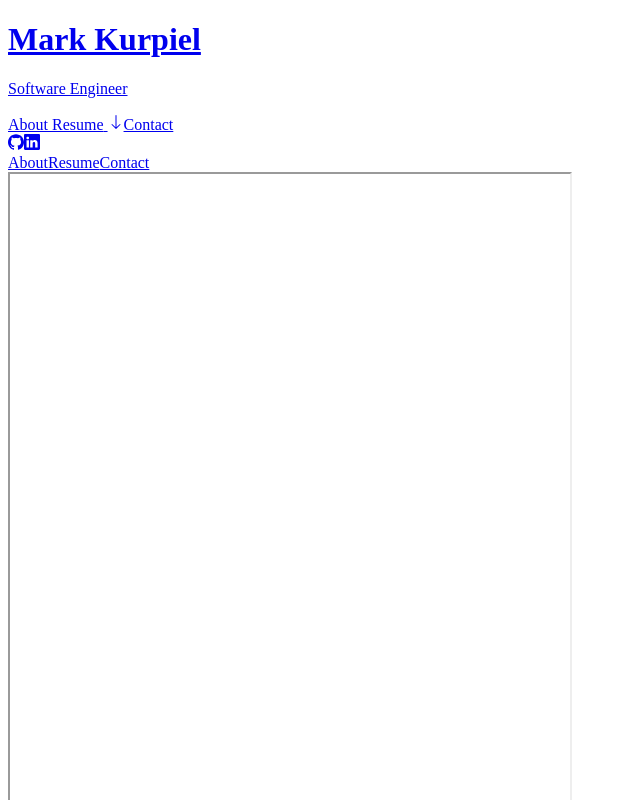
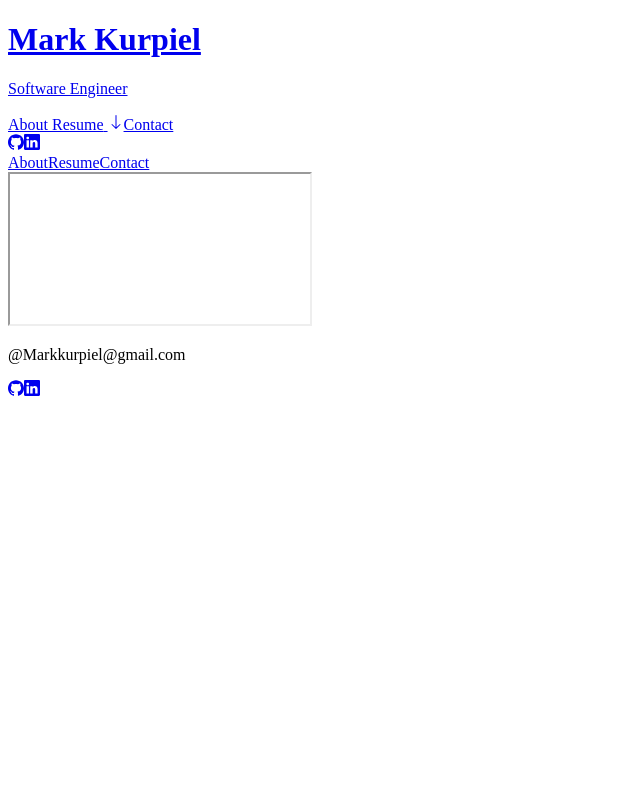
Before and after one commit to markand4/PersonalPortfolioMK, a Next.js app: page /resume in a window 1280 px wide. Shown: the top 800 px of the page, without its empty margins (0-640 px from the left). Built offline with nearby package versions, Linux system fonts and the light colour scheme.

Commit message:
added tailwind aspect ratio and mad resum adaptive

```diff
--- a/components/Resume.js
+++ b/components/Resume.js
@@ -3,10 +3,8 @@ import React, { useEffect, useState } from "react";
 export default function Resume() {
   return (
     <section>
-      <div className="relative z-10 rounded-md shadow-md bg-[#202A44] p-4 md:p-10 lg:p-20 max-w-6xl mx-auto mb-20 -mt-4">
-        <div className="grid grid-cols-1 md:grid-cols-2 gap-4">
-            <iframe className="w-full aspect-video" src="/MarkKurpielResume.pdf" style={{ height: '100vh', width: '70vh' }}/>
-        </div>
+      <div className="relative z-10 rounded-md shadow-md bg-[#202A44] p-4 md:p-10 lg:p-20 max-w-6xl mx-auto mb-20">
+            <iframe className="w-full h-screen aspect-video" src="/MarkKurpielResume.pdf"/>
       </div>
     </section>
   );
--- a/package.json
+++ b/package.json
@@ -19,6 +19,7 @@
     "node": ">=18"
   },
   "devDependencies": {
+    "@tailwindcss/aspect-ratio": "^0.4.2",
     "@types/node": "20.6.3",
     "@types/react": "18.2.22",
     "autoprefixer": "^10.4.16",
--- a/tailwind.config.js
+++ b/tailwind.config.js
@@ -11,5 +11,7 @@ module.exports = {
   theme: {
     extend: {},
   },
-  plugins: [],
+  plugins: [
+    require('@tailwindcss/aspect-ratio')
+  ],
 }
```
Also changed, not shown: 1 other file (tests, documents, lock files or other folders).
